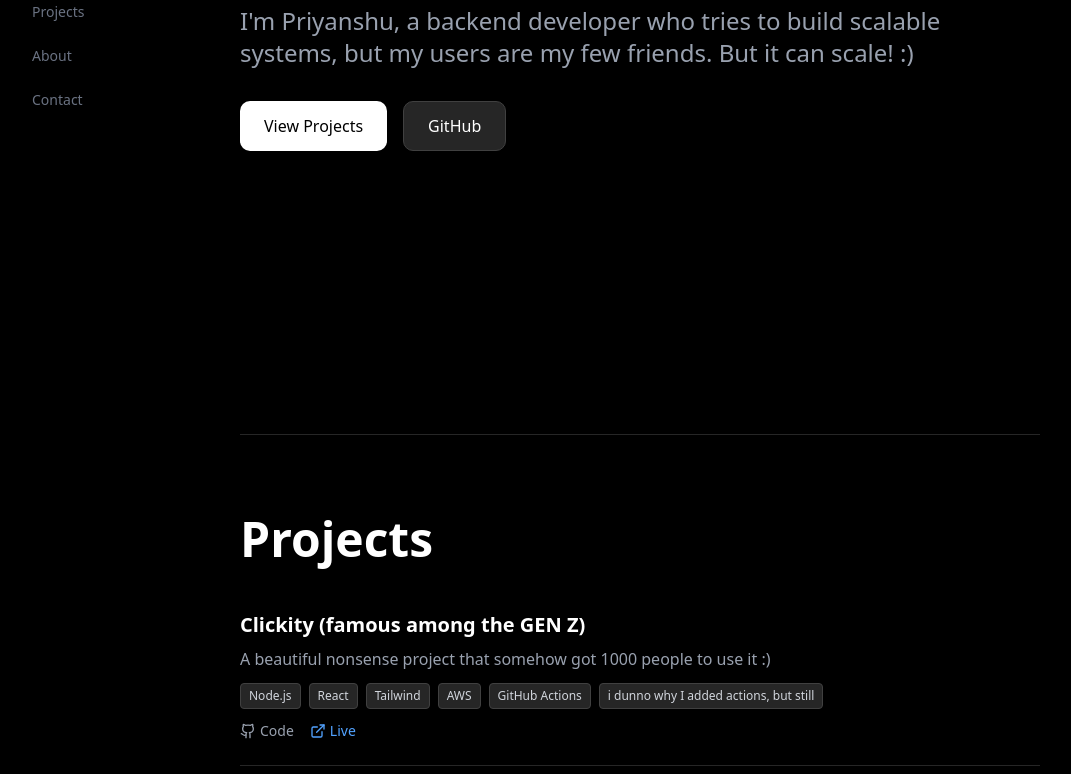
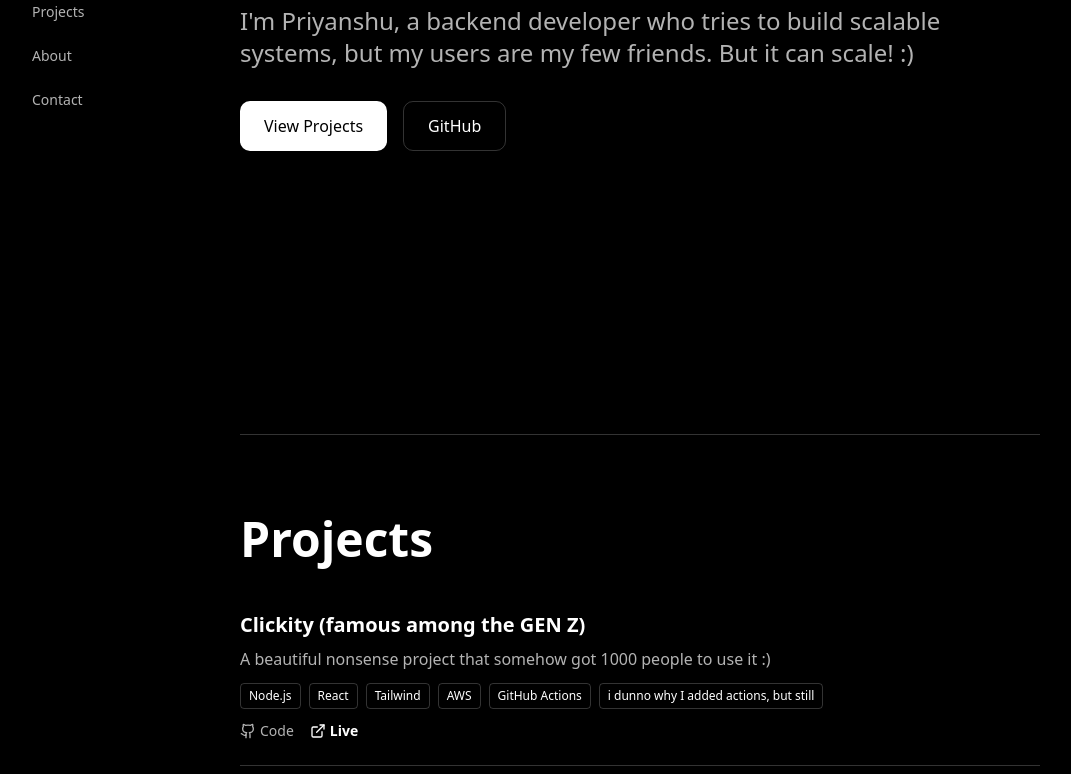
Before and after one commit to prik73/portfolio_v1, a React (Vite) app in the folder prik/: page / in a window 1280 px wide. Shown: the part 366-1140 px from the top of the page, without its empty margins (0-1071 px from the left). Built offline with nearby package versions, Linux system fonts and the light colour scheme.

Commit message:
more themes added

```diff
--- a/prik/src/pages/Home.jsx
+++ b/prik/src/pages/Home.jsx
@@ -53,14 +53,17 @@ const projects = [
   },
 ];
 
+import { generateRandomColors } from '../utils/colors';
+
 export default function Home() {
   const [greeting, setGreeting] = useState("Good afternoon!");
   const [activeSection, setActiveSection] = useState("home");
-  const [isLightMode, setIsLightMode] = useState(() => {
-    const saved = localStorage.getItem('theme');
-    return saved === 'light';
+  const [themeColor, setThemeColor] = useState(() => {
+    const saved = JSON.parse(localStorage.getItem('themeColor'));
+    return saved || { backgroundColor: '#000000', textColor: '#ffffff' };
   });
   const sectionsRef = useRef({});
+
 
   // Update greeting based on time
   useEffect(() => {
@@ -77,21 +80,20 @@ export default function Home() {
   }, []);
 
   // Toggle theme function
-  const toggleTheme = () => {
-    setIsLightMode(prev => {
-      const newMode = !prev;
-      localStorage.setItem('theme', newMode ? 'light' : 'dark');
-      return newMode;
-    });
+  // Randomize theme function
+  const randomizeTheme = () => {
+    const newTheme = generateRandomColors();
+    setThemeColor(newTheme);
+    localStorage.setItem('themeColor', JSON.stringify(newTheme));
   };
 
   // Listen for double-click, 'd', 'Ctrl', and 'Tab' key press
   useEffect(() => {
-    const handleDoubleClick = () => toggleTheme();
+    const handleDoubleClick = () => randomizeTheme();
     const handleKeyPress = (e) => {
-      if (e.key === 'd' || e.key === 'D' || e.key === 'Control' || e.key === 'Tab') {
+      if (e.key === 'f' || e.key === 'F' || e.key === 'Control' || e.key === 'Tab') {
         e.preventDefault();
-        toggleTheme();
+        randomizeTheme();
       }
     };
 
@@ -141,7 +143,20 @@ export default function Home() {
   ];
 
   return (
-    <div className={`min-h-screen transition-colors duration-500 ${isLightMode ? 'text-neutral-900' : 'bg-black text-white'}`} style={isLightMode ? { backgroundColor: '#FFFAED' } : {}}>
+
+    <div
+      className="min-h-screen transition-colors duration-500"
+      style={{
+        backgroundColor: themeColor.backgroundColor,
+        color: themeColor.textColor,
+        '--theme-bg': themeColor.backgroundColor,
+        '--theme-text': themeColor.textColor,
+        '--theme-text-muted': themeColor.textColor + 'b3', // 70% opacity for better contrast
+        '--theme-border': themeColor.textColor + '33', // 20% opacity
+        '--theme-inverse-bg': themeColor.textColor,
+        '--theme-inverse-text': themeColor.backgroundColor,
+      }}
+    >
       {/* Left Sidebar Navigation */}
       <nav className="fixed left-8 top-1/2 transform -translate-y-1/2 z-50 hidden lg:block">
         <div className="flex flex-col space-y-6">
@@ -152,14 +167,14 @@ export default function Home() {
               className={`
                 text-sm font-medium transition-all duration-300 relative group text-left
                 ${activeSection === item.id
-                  ? isLightMode ? 'text-neutral-900' : 'text-white'
-                  : isLightMode ? 'text-neutral-500 hover:text-neutral-700' : 'text-gray-500 hover:text-gray-300'}
+                  ? 'text-[var(--theme-text)]'
+                  : 'text-[var(--theme-text-muted)] hover:opacity-100'}
               `}
             >
               {activeSection === item.id && (
                 <motion.span
                   layoutId="activeNav"
-                  className={`absolute -left-4 top-1/2 -translate-y-1/2 w-2 h-2 rounded-full ${isLightMode ? 'bg-neutral-900' : 'bg-white'}`}
+                  className="absolute -left-4 top-1/2 -translate-y-1/2 w-2 h-2 rounded-full bg-[var(--theme-text)]"
                   transition={{ type: "spring", stiffness: 380, damping: 30 }}
                 />
               )}
@@ -179,14 +194,14 @@ export default function Home() {
               className={`
                 text-sm font-medium transition-all duration-300 relative group text-right
                 ${activeSection === item.id
-                  ? isLightMode ? 'text-neutral-900' : 'text-white'
-                  : isLightMode ? 'text-neutral-500 hover:text-neutral-700' : 'text-gray-500 hover:text-gray-300'}
+                  ? 'text-[var(--theme-text)]'
+                  : 'text-[var(--theme-text-muted)] hover:opacity-100'}
               `}
             >
               {activeSection === item.id && (
                 <motion.span
                   layoutId="activeMobileNav"
-                  className={`absolute -right-4 top-1/2 -translate-y-1/2 w-2 h-2 rounded-full ${isLightMode ? 'bg-neutral-900' : 'bg-white'}`}
+                  className="absolute -right-4 top-1/2 -translate-y-1/2 w-2 h-2 rounded-full bg-[var(--theme-text)]"
                   transition={{ type: "spring", stiffness: 380, damping: 30 }}
                 />
               )}
@@ -212,17 +227,14 @@ export default function Home() {
             <h1 className="text-6xl lg:text-7xl font-bold mb-4 tracking-tight">
               {greeting}
             </h1>
-            <p className={`text-xl lg:text-2xl mb-8 ${isLightMode ? 'text-neutral-600' : 'text-gray-400'}`}>
+            <p className="text-xl lg:text-2xl mb-8 text-[var(--theme-text-muted)]">
               I'm Priyanshu, a backend developer who tries to build scalable systems, but my users are my few friends. But it can scale! :)
             </p>
 
             <div className="flex gap-4">
               <button
                 onClick={() => scrollToSection('projects')}
-                className={`px-6 py-3 rounded-lg font-medium transition-colors ${isLightMode
-                  ? 'bg-neutral-900 text-white hover:bg-neutral-800'
-                  : 'bg-white text-black hover:bg-gray-200'
-                  }`}
+                className="px-6 py-3 rounded-lg font-medium transition-colors bg-[var(--theme-inverse-bg)] text-[var(--theme-inverse-text)] hover:opacity-90"
               >
                 View Projects
               </button>
@@ -230,10 +242,7 @@ export default function Home() {
                 href="https://github.com/prik73"
                 target="_blank"
                 rel="noopener noreferrer"
-                className={`px-6 py-3 rounded-lg font-medium transition-colors border ${isLightMode
-                  ? 'bg-transparent text-neutral-900 border-neutral-900 hover:bg-neutral-900 hover:text-white'
-                  : 'bg-neutral-800 text-white border-neutral-700 hover:bg-neutral-700'
-                  }`}
+                className="px-6 py-3 rounded-lg font-medium transition-colors border border-[var(--theme-border)] hover:bg-[var(--theme-inverse-bg)] hover:text-[var(--theme-inverse-text)]"
               >
                 GitHub
               </a>
@@ -244,7 +253,7 @@ export default function Home() {
         {/* Projects Section */}
         <section
           ref={el => sectionsRef.current['projects'] = el}
-          className="min-h-screen flex flex-col justify-center py-20 border-t border-neutral-800"
+          className="min-h-screen flex flex-col justify-center py-20 border-t border-[var(--theme-border)]"
         >
           <motion.div
             initial={{ opacity: 0, y: 20 }}
@@ -262,27 +271,27 @@ export default function Home() {
                   whileInView={{ opacity: 1, x: 0 }}
                   transition={{ duration: 0.4, delay: index * 0.1 }}
                   viewport={{ once: true }}
-                  className="border-b border-neutral-800 pb-6 last:border-b-0"
+                  className="border-b border-[var(--theme-border)] pb-6 last:border-b-0"
                 >
                   {project.live ? (
                     <a
                       href={project.live}
                       target="_blank"
                       rel="noopener noreferrer"
-                      className="text-xl font-semibold mb-2 hover:text-blue-400 transition-colors inline-block"
+                      className="text-xl font-semibold mb-2 hover:opacity-80 transition-colors inline-block text-[var(--theme-text)]"
                     >
                       {project.title}
                     </a>
                   ) : (
-                    <h3 className="text-xl font-semibold mb-2">{project.title}</h3>
+                    <h3 className="text-xl font-semibold mb-2 text-[var(--theme-text)]">{project.title}</h3>
                   )}
-                  <p className={`mb-3 ${isLightMode ? 'text-neutral-700' : 'text-gray-400'}`}>{project.description}</p>
+                  <p className="mb-3 text-[var(--theme-text-muted)]">{project.description}</p>
 
                   <div className="flex flex-wrap gap-2 mb-3">
                     {project.techStack.map((tech, idx) => (
                       <span
                         key={idx}
-                        className={`text-xs px-2 py-1 rounded border ${isLightMode ? 'bg-neutral-200 text-neutral-800 border-neutral-300' : 'bg-neutral-800 text-gray-300 border-neutral-700'}`}
+                        className="text-xs px-2 py-1 rounded border border-[var(--theme-border)] text-[var(--theme-text)] font-medium"
                       >
                         {tech}
                       </span>
@@ -294,7 +303,7 @@ export default function Home() {
                       href={project.github}
                       target="_blank"
                       rel="noopener noreferrer"
-                      className={`flex items-center gap-1 transition-colors ${isLightMode ? 'text-neutral-700 hover:text-neutral-900' : 'text-gray-400 hover:text-white'}`}
+                      className="flex items-center gap-1 transition-colors text-[var(--theme-text-muted)] hover:text-[var(--theme-text)]"
                     >
                       <Github className="w-4 h-4" />
                       Code
@@ -304,7 +313,7 @@ export default function Home() {
                         href={project.live}
                         target="_blank"
                         rel="noopener noreferrer"
-                        className="flex items-center gap-1 text-blue-400 hover:text-blue-300 transition-colors"
+                        className="flex items-center gap-1 text-[var(--theme-text)] font-semibold hover:opacity-80 transition-colors"
                       >
                         <ExternalLink className="w-4 h-4" />
                         Live
@@ -320,7 +329,7 @@ export default function Home() {
         {/* About Section */}
         <section
           ref={el => sectionsRef.current['about'] = el}
-          className="min-h-screen flex flex-col justify-center py-20 border-t border-neutral-800"
+          className="min-h-screen flex flex-col justify-center py-20 border-t border-[var(--theme-border)]"
         >
           <motion.div
             initial={{ opacity: 0, y: 20 }}
@@ -329,12 +338,12 @@ export default function Home() {
             viewport={{ once: true }}
           >
             <h2 className="text-4xl lg:text-5xl font-bold mb-8">
-              <span className={isLightMode ? 'text-neutral-500' : 'text-gray-500'}>{'<'}</span>
+              <span className="text-[var(--theme-text-muted)]">{'<'}</span>
               About
-              <span className={isLightMode ? 'text-neutral-500' : 'text-gray-500'}>{' />'}</span>
+              <span className="text-[var(--theme-text-muted)]">{' />'}</span>
             </h2>
 
-            <div className={`space-y-4 text-lg leading-relaxed max-w-2xl ${isLightMode ? 'text-neutral-700' : 'text-gray-300'}`}>
+            <div className="space-y-4 text-lg leading-relaxed max-w-2xl text-[var(--theme-text-muted)]">
               <p>
                 Started my B.Tech degree in 2022, diving headfirst into the world of programming.
                 By 2024, I was freelancing and building web applications that solve real problems.
@@ -357,7 +366,7 @@ export default function Home() {
         {/* Contact Section */}
         <section
           ref={el => sectionsRef.current['contact'] = el}
-          className="min-h-screen flex flex-col justify-center py-20 border-t border-neutral-800"
+          className="min-h-screen flex flex-col justify-center py-20 border-t border-[var(--theme-border)]"
         >
           <motion.div
             initial={{ opacity: 0, y: 20 }}
@@ -370,17 +379,17 @@ export default function Home() {
 
             <a
               href="mailto:prinovac@gmail.com"
-              className={`text-xl transition-colors mb-8 inline-block ${isLightMode ? 'text-neutral-800 hover:text-neutral-900' : 'text-gray-300 hover:text-white'}`}
+              className="text-xl transition-colors mb-8 inline-block text-[var(--theme-text)] hover:opacity-80"
             >
               prinovac@gmail.com
             </a>
 
-            <div className={`flex gap-6 items-center justify-center text-2xl mt-8 ${isLightMode ? 'text-neutral-700' : 'text-gray-400'}`}>
+            <div className="flex gap-6 items-center justify-center text-2xl mt-8 text-[var(--theme-text-muted)]">
               <a
                 href="https://github.com/prik73"
                 target="_blank"
                 rel="noopener noreferrer"
-                className="hover:text-white transition-colors"
+                className="hover:text-[var(--theme-text)] transition-colors"
               >
                 <FaGithub />
               </a>
@@ -388,7 +397,7 @@ export default function Home() {
                 href="https://www.instagram.com/prik.73/"
                 target="_blank"
                 rel="noopener noreferrer"
-                className="hover:text-white transition-colors"
+                className="hover:text-[var(--theme-text)] transition-colors"
               >
                 <FaInstagram />
               </a>
@@ -396,7 +405,7 @@ export default function Home() {
                 href="https://twitter.com/prik73"
                 target="_blank"
                 rel="noopener noreferrer"
-                className="hover:text-white transition-colors"
+                className="hover:text-[var(--theme-text)] transition-colors"
               >
                 <FaTwitter />
               </a>
@@ -405,7 +414,7 @@ export default function Home() {
         </section>
 
         {/* Footer */}
-        <div className={`py-8 text-center text-sm border-t ${isLightMode ? 'text-neutral-600 border-neutral-300' : 'text-gray-500 border-neutral-800'}`}>
+        <div className="py-8 text-center text-sm border-t border-[var(--theme-border)] text-[var(--theme-text-muted)]">
           <p>Built with sweat and blood.</p>
         </div>
       </div>
--- /dev/null
+++ b/prik/src/utils/colors.js
@@ -0,0 +1,77 @@
+/**
+ * Generates a random integer between min and max (inclusive)
+ */
+const random = (min, max) => Math.floor(Math.random() * (max - min + 1)) + min;
+
+/**
+ * Converts HSL to Hex
+ */
+const hslToHex = (h, s, l) => {
+    l /= 100;
+    const a = s * Math.min(l, 1 - l) / 100;
+    const f = n => {
+        const k = (n + h / 30) % 12;
+        const color = l - a * Math.max(Math.min(k - 3, 9 - k, 1), -1);
+        return Math.round(255 * color).toString(16).padStart(2, '0');
+    };
+    return `#${f(0)}${f(8)}${f(4)}`;
+};
+
+/**
+ * Generates a visually pleasing random theme
+ * Strategies:
+ * 1. Dark & Neon (Dark desaturated BG, Neon bright Text)
+ * 2. Light & Bold (Pale BG, Dark bold Text)
+ * 3. Vibrant & Deep (Vibrant BG, Dark/White Text)
+ */
+export const generateRandomColors = () => {
+    const strategy = Math.random();
+    let bg, text;
+
+    if (strategy < 0.5) {
+        // Strategy 1: Dark & Neon (Cyberpunk/Antiwork style)
+        // BG: Very dark, slight saturation
+        const hue = random(0, 360);
+        bg = hslToHex(hue, random(10, 30), random(4, 12));
+
+        // Text: Complementary or Analogous, High Saturation, High Lightness
+        const textHue = (hue + random(120, 240)) % 360;
+        text = hslToHex(textHue, random(80, 100), random(85, 95));
+
+    } else if (strategy < 0.8) {
+        // Strategy 2: Light & Dark (Classic Clean)
+        // BG: Very light, low saturation (Cream, Pale Blue, etc)
+        const hue = random(0, 360);
+        bg = hslToHex(hue, random(5, 40), random(90, 98));
+
+        // Text: Dark, matching hue or neutral
+        text = hslToHex(hue, random(10, 20), random(5, 15));
+
+    } else {
+        // Strategy 3: Bold/Vibrant Background (Pop Art)
+        // BG: High saturation, medium lightness
+        const hue = random(0, 360);
+        bg = hslToHex(hue, random(60, 90), random(45, 60));
+
+        // Text: White or Very Dark depending on luminance
+        // Simple check: if L > 50 use dark, else white.
+        // Since we set L to 45-60, it varies. Let's force high contrast.
+        // For simplicity in this specific vibrant range, pure white or pure black usually works best.
+        // Let's rely on a simple logic:
+        text = '#ffffff';
+        // If we want to be safe, we could calculate luminance, but
+        // for this specific "Vibrant" bucket (L 45-60), white is often readable,
+        // but black (#000000) might be safer for the brighter/yellow ranges.
+        // Let's just pick a very dark color for better ensuring contrast if lighter vibrant.
+        if (bg > '#888888') { // extremely naive hex check, better to use the L value we just picked
+            // actually we know the L is random(45, 60).
+            // If L > 50, prefer dark text.
+        }
+        // Let's refine Strategy 3 to be safer: "Deep & Vibrant"
+        // Use deep vibrant BG, bright text
+        bg = hslToHex(hue, random(70, 100), random(35, 45)); // Darker vibrant
+        text = '#ffffff';
+    }
+
+    return { backgroundColor: bg, textColor: text };
+};
```
